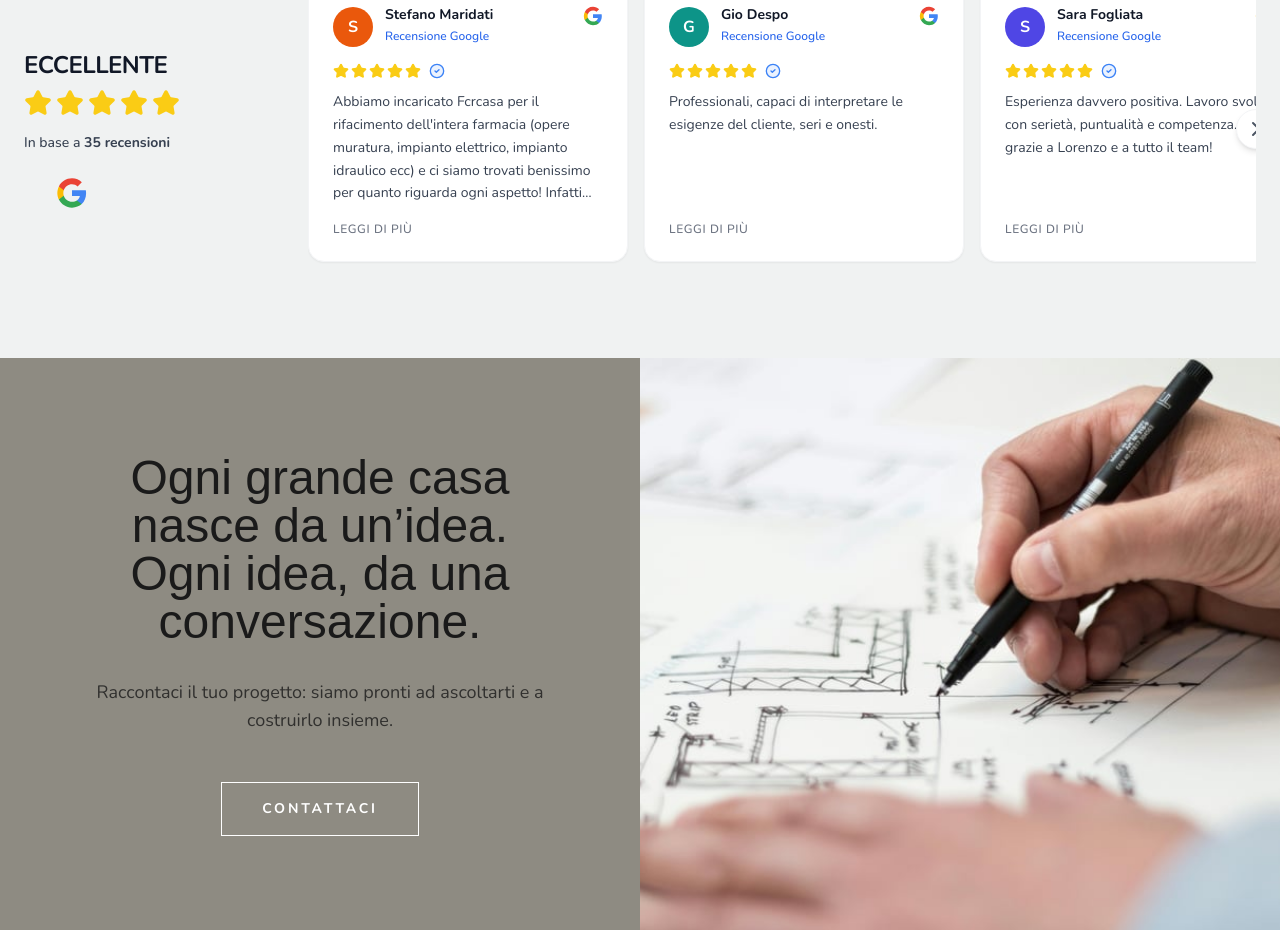
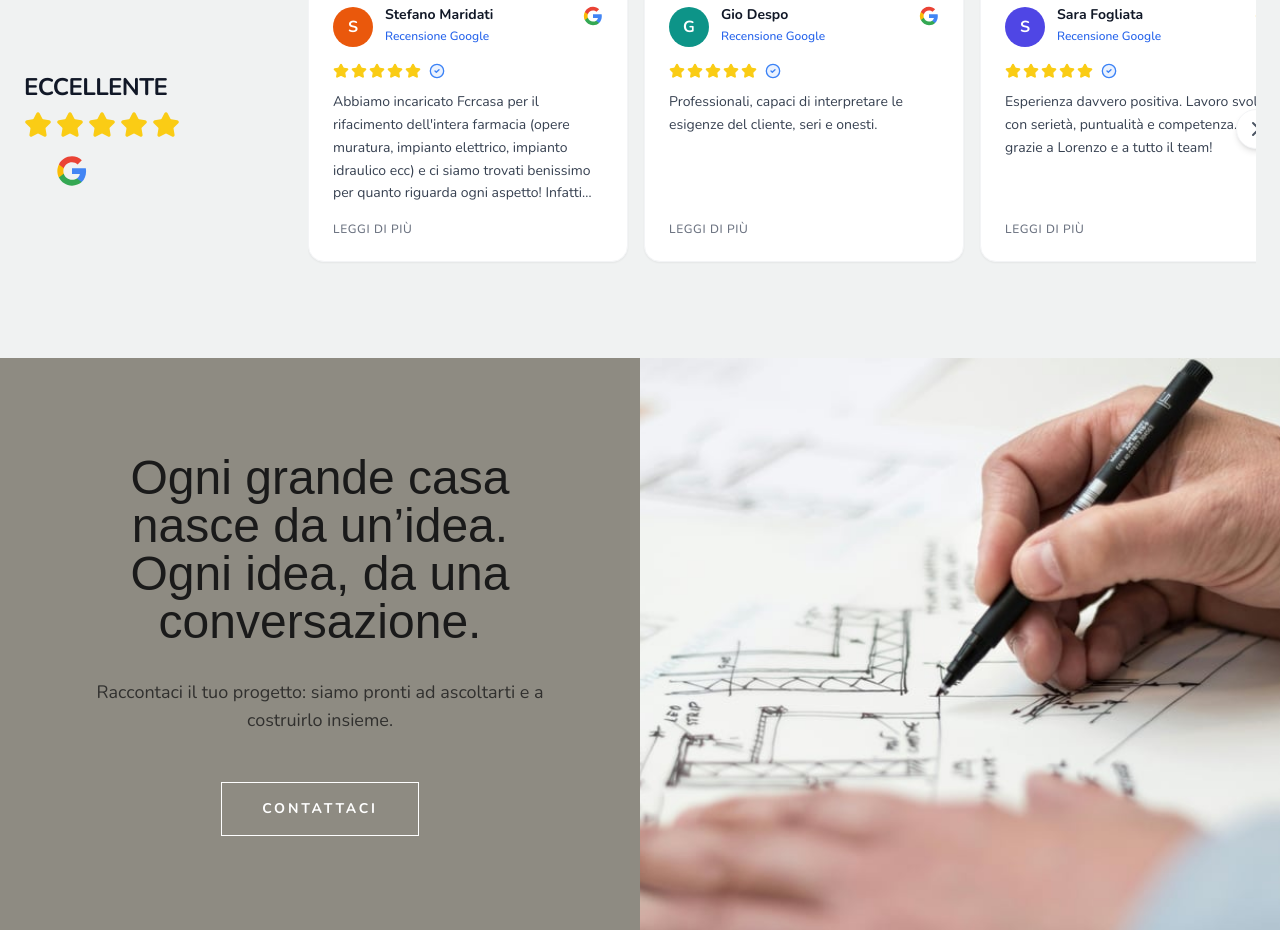
Before and after one commit to fcrcasa/fcrcasa-next, a Next.js app: page / in a window 1280 px wide. Shown: the part 3340-4270 px from the top of the page. Built offline with nearby package versions, Linux system fonts and the light colour scheme; a web font is replaced by a local one.

Commit message:
Remove review count text from GoogleReviews

```diff
--- a/components/GoogleReviews.tsx
+++ b/components/GoogleReviews.tsx
@@ -68,9 +68,6 @@ export default function GoogleReviews() {
                                 <Star key={i} size={28} className="fill-yellow-400 text-yellow-400" />
                             ))}
                         </div>
-                        <p className="text-sm font-medium text-gray-700 mb-6">
-                            In base a <span className="font-bold">35 recensioni</span>
-                        </p>
                         <div className="flex items-center gap-2">
                             <svg viewBox="0 0 24 24" className="w-24 h-8" xmlns="http://www.w3.org/2000/svg">
                                 <path d="M22.56 12.25c0-.78-.07-1.53-.2-2.25H12v4.26h5.92c-.26 1.37-1.04 2.53-2.21 3.31v2.77h3.57c2.08-1.92 3.28-4.74 3.28-8.09z" fill="#4285F4" />
```
